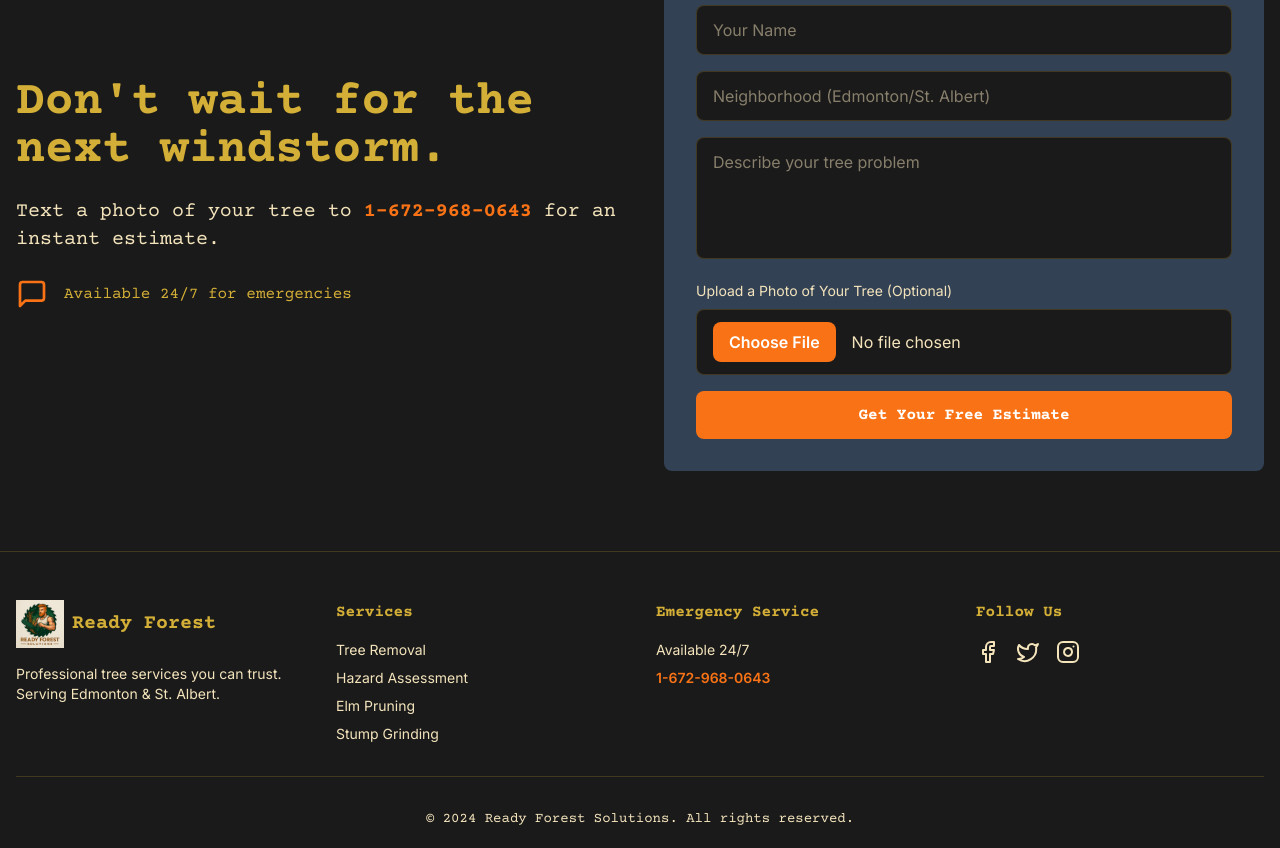
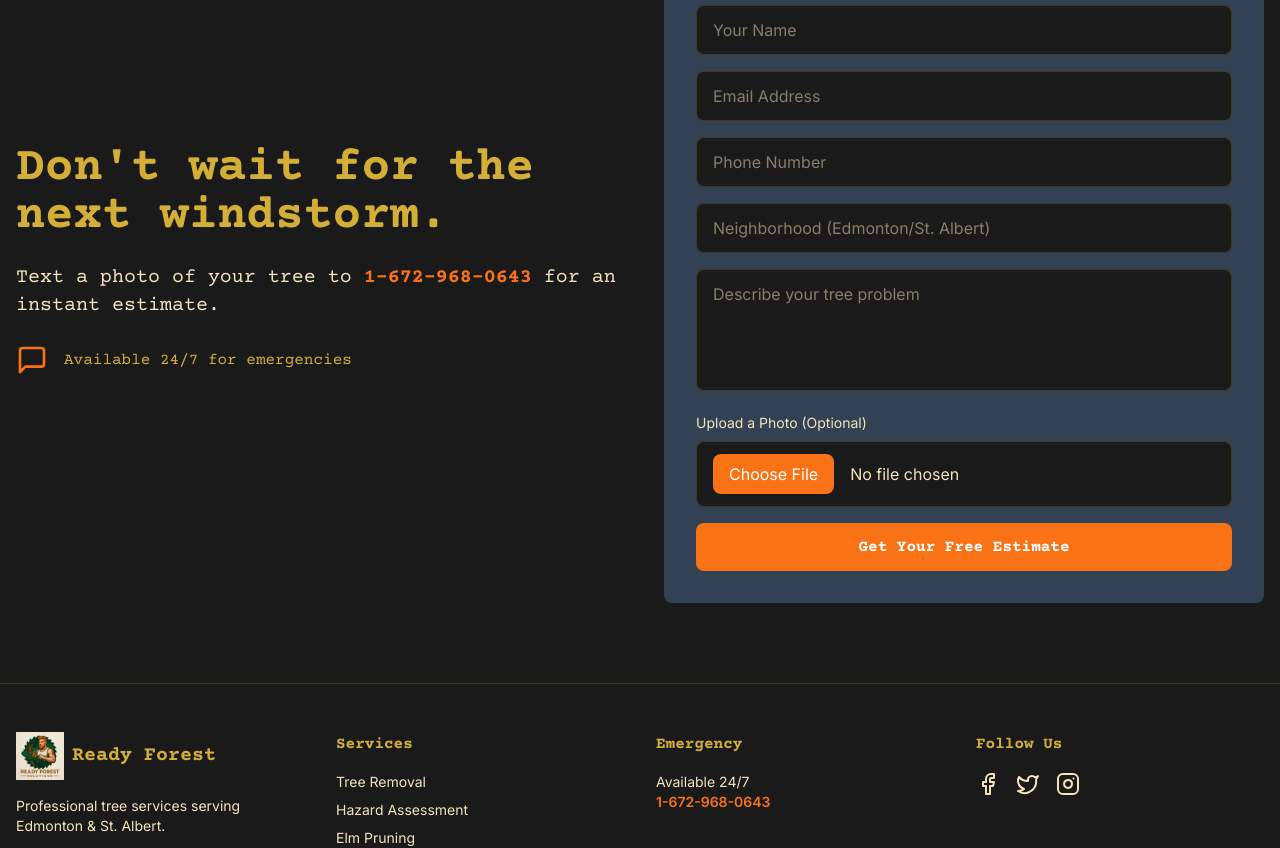
Before and after one commit to rfs180/readyforestsolutions.ca, a React (Vite) app: page / in a window 1280 px wide. Shown: the part 4720-5568 px from the top of the page. Built offline with nearby package versions, Linux system fonts and the light colour scheme.

Commit message:
Update Footer.tsx
footer form edit

```diff
--- a/src/components/Footer.tsx
+++ b/src/components/Footer.tsx
@@ -4,6 +4,8 @@ import { Facebook, Twitter, Instagram, MessageSquare } from 'lucide-react';
 export default function Footer() {
   const [formData, setFormData] = useState({
     name: '',
+    email: '',
+    phone: '',
     neighborhood: '',
     problem: '',
     photo: null as File | null,
@@ -24,6 +26,8 @@ export default function Footer() {
 
     const formDataObj = new FormData();
     formDataObj.append('name', formData.name);
+    formDataObj.append('email', formData.email);
+    formDataObj.append('phone', formData.phone);
     formDataObj.append('neighborhood', formData.neighborhood);
     formDataObj.append('problem', formData.problem);
     if (formData.photo) formDataObj.append('photo', formData.photo);
@@ -36,22 +40,15 @@ export default function Footer() {
       });
 
       if (response.ok) {
-      // 🔥 GOOGLE ANALYTICS EVENT
         if (window.gtag) {
           window.gtag('event', 'quote_submitted', {
             event_category: 'engagement',
             event_label: 'footer_contact_form'
           });
         }
-
-      // reset form AFTER success
-      setFormData({ name: '', neighborhood: '', problem: '', photo: null });
-
-      console.log('Form submitted successfully');
-    } else {
-      console.error('Form submission failed');
+        setFormData({ name: '', email: '', phone: '', neighborhood: '', problem: '', photo: null });
+        alert('Estimate request sent!');
       }
-
     } catch (error) {
       console.error('Error submitting form:', error);
     }
@@ -87,6 +84,23 @@ export default function Footer() {
                 className="w-full px-4 py-3 bg-dark text-gold-light placeholder-gold-light/50 border border-gold/20 rounded-lg font-sans focus:outline-none focus:border-orange-500"
               />
               <input
+                type="email"
+                name="email"
+                placeholder="Email Address"
+                value={formData.email}
+                onChange={handleChange}
+                required
+                className="w-full px-4 py-3 bg-dark text-gold-light placeholder-gold-light/50 border border-gold/20 rounded-lg font-sans focus:outline-none focus:border-orange-500"
+              />
+              <input
+                type="tel"
+                name="phone"
+                placeholder="Phone Number"
+                value={formData.phone}
+                onChange={handleChange}
+                className="w-full px-4 py-3 bg-dark text-gold-light placeholder-gold-light/50 border border-gold/20 rounded-lg font-sans focus:outline-none focus:border-orange-500"
+              />
+              <input
                 type="text"
                 name="neighborhood"
                 placeholder="Neighborhood (Edmonton/St. Albert)"
@@ -105,13 +119,13 @@ export default function Footer() {
                 className="w-full px-4 py-3 bg-dark text-gold-light placeholder-gold-light/50 border border-gold/20 rounded-lg font-sans focus:outline-none focus:border-orange-500 resize-none"
               />
               <div>
-                <label className="text-gold-light text-sm font-sans mb-2 block">Upload a Photo of Your Tree (Optional)</label>
+                <label className="text-gold-light text-sm font-sans mb-2 block">Upload a Photo (Optional)</label>
                 <input
                   type="file"
                   name="photo"
                   accept="image/*"
                   onChange={handleFileChange}
-                  className="w-full px-4 py-3 bg-dark text-gold-light border border-gold/20 rounded-lg font-sans focus:outline-none focus:border-orange-500 file:mr-4 file:py-2 file:px-4 file:rounded-lg file:bg-orange-500 file:text-white file:font-semibold file:border-0 file:cursor-pointer hover:file:bg-orange-600"
+                  className="w-full px-4 py-3 bg-dark text-gold-light border border-gold/20 rounded-lg font-sans file:mr-4 file:py-2 file:px-4 file:rounded-lg file:bg-orange-500 file:text-white file:border-0 cursor-pointer"
                 />
               </div>
               <button
@@ -132,44 +146,34 @@ export default function Footer() {
               <img src="/attached_assets/RFSlogo.png" alt="Ready Forest Solutions" className="w-12 h-12 object-contain" />
               <span className="font-typewriter text-xl font-bold">Ready Forest</span>
             </div>
-            <p className="font-sans text-sm">Professional tree services you can trust. Serving Edmonton & St. Albert.</p>
+            <p className="font-sans text-sm">Professional tree services serving Edmonton & St. Albert.</p>
           </div>
-
           <div>
             <h3 className="font-typewriter text-gold font-semibold mb-4">Services</h3>
             <ul className="space-y-2 font-sans text-sm">
-              <li><a href="#" className="hover:text-gold transition-colors">Tree Removal</a></li>
-              <li><a href="#" className="hover:text-gold transition-colors">Hazard Assessment</a></li>
-              <li><a href="#" className="hover:text-gold transition-colors">Elm Pruning</a></li>
-              <li><a href="#" className="hover:text-gold transition-colors">Stump Grinding</a></li>
+              <li>Tree Removal</li>
+              <li>Hazard Assessment</li>
+              <li>Elm Pruning</li>
+              <li>Stump Grinding</li>
             </ul>
           </div>
-
           <div>
-            <h3 className="font-typewriter text-gold font-semibold mb-4">Emergency Service</h3>
-            <div className="font-sans text-sm space-y-2">
+            <h3 className="font-typewriter text-gold font-semibold mb-4">Emergency</h3>
+            <div className="font-sans text-sm">
               <p>Available 24/7</p>
-              <p><a href="tel:1-672-968-0643" className="text-orange-500 hover:text-orange-400 font-semibold">1-672-968-0643</a></p>
+              <p className="text-orange-500 font-semibold">1-672-968-0643</p>
             </div>
           </div>
-
           <div>
             <h3 className="font-typewriter text-gold font-semibold mb-4">Follow Us</h3>
             <div className="flex space-x-4">
-              <a href="https://www.facebook.com/rfs1800" target="_blank" rel="noopener noreferrer" className="hover:text-gold transition-colors">
               <Facebook className="w-6 h-6" />
-              </a>
-              <a href="https://x.com/JeffReady4" target="_blank" rel="noopener noreferrer" className="hover:text-gold transition-colors">
               <Twitter className="w-6 h-6" />
-              </a>
-              <a href="https://www.instagram.com/jeffrey.a.ready/" target="_blank" rel="noopener noreferrer" className="hover:text-gold transition-colors">
               <Instagram className="w-6 h-6" />
-              </a>
             </div>
           </div>
         </div>
-
-        <div className="border-t border-gold/20 pt-8 text-sm text-center font-typewriter">
+        <div className="border-t border-gold/20 pt-8 text-sm text-center font-typewriter text-gold-light/50">
           <p>© 2024 Ready Forest Solutions. All rights reserved.</p>
         </div>
       </div>
```
Lines whose indentation alone changed are shown as unchanged.
